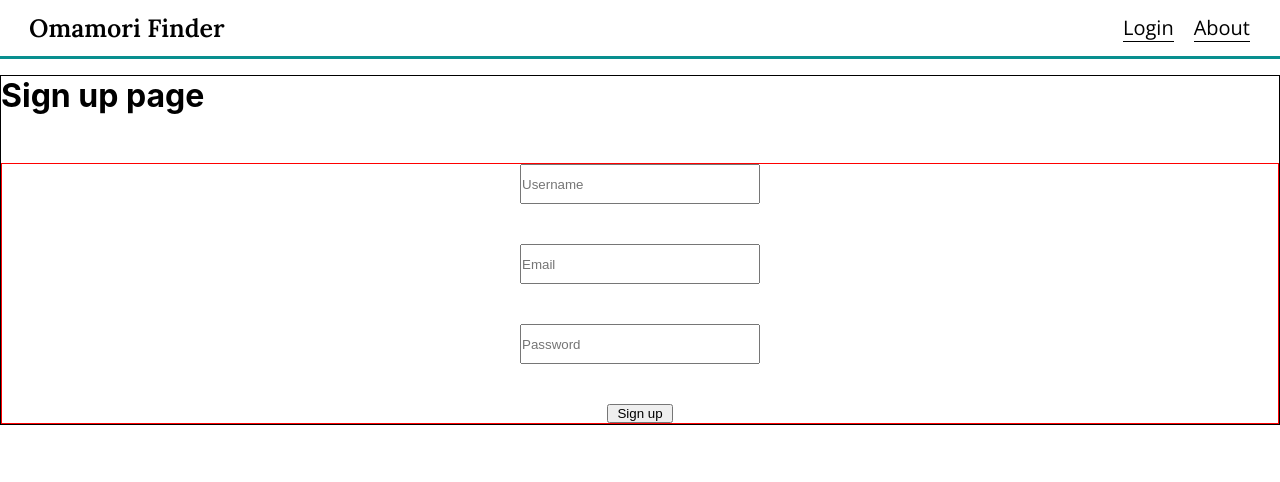
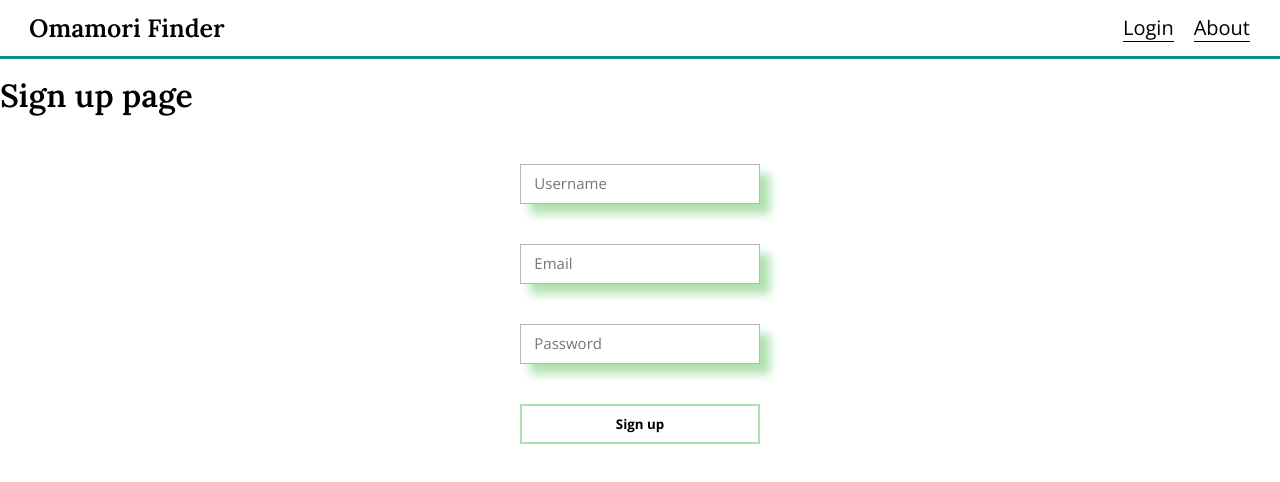
Before and after one commit to Anissa3005/omamori-frontend, a React (Create React App) app: page /signup in a window 1280 px wide. Shown: the top 482 px of the page. Built offline with nearby package versions, Linux system fonts and the light colour scheme; no server answers.

Commit message:
feat: styling and make functioning signup page

```diff
--- a/src/components/SignUp.css
+++ b/src/components/SignUp.css
@@ -1,9 +1,12 @@
+/* font-family: 'Lora', serif; */
+h1 {
+    font-family: 'Lora', serif;
+}
 .form-container {
-    border: 1px black solid;
     margin-top: 1em;
 }
+
 form {
-    border: 1px red solid;
     display: flex;
     justify-content: center;
     align-items: center;
@@ -14,13 +17,44 @@ form {
 .input {
    margin-bottom: 3em;
    height: 3em;
-   width: 18em
+   width: 18em;
+   padding-left: 1em;
+   border: 1px rgb(183, 183, 183) solid;
+   box-shadow: 10px 10px 9px var(--light-green);
+}
+
+.input::placeholder {
+   font-size: 15px;
+   font-family: 'Open Sans', sans-serif;
+}
+
+.input:focus {
+    outline: none;
+    border: 2px var(--dark-green) solid;
 }
 
 .input-error {
-   border: 2px red solid;
+    margin-bottom: 3em;
+    height: 3em;
+    width: 18em;
+    padding-left: 1em;
+    border: 1px rgb(183, 183, 183) solid;
+    box-shadow: 10px 10px 9px rgb(245, 101, 101);
+}
+
+.error-message {
+    margin-bottom: 0.2em;
+    font-family: 'Open Sans', sans-serif;
+    color: rgb(245, 101, 101);
+    font-size: 14px;
 }
 
 .signup-button {
-    width: 5em;
+    width: 18em;
+    height: 3em;
+    font-family: 'Open Sans', sans-serif;
+    font-weight: bold;
+    /* font-size: 12px; */
+    background-color: white;
+    border:2px solid var(--light-green)
 }
--- a/src/components/SignUp.tsx
+++ b/src/components/SignUp.tsx
@@ -20,6 +20,7 @@ function SignUp() {
     const [errorExist, setErrorExist] = useState<boolean>(false);
     const [usernameExist, setUsernameExist] = useState<boolean>(false);
     const [weakPassword, setWeakPassword] = useState<boolean>(false);
+    const [emptyFields, setEmptyFields] = useState<boolean>(false);
 
     // useEffect(() => {
     //     console.log(username);
@@ -44,10 +45,13 @@ function SignUp() {
 
 
 
+
     const handleSignUp = async(e: React.MouseEvent): Promise<any> => {
         e.preventDefault()
         console.log("signup clicked");
         try {
+        const emptyFields = checkEmptyFields(password, email, username);
+        if (!emptyFields) return;
         //  CHECK IF USERNAME ALREADY TAKEN BEFORE SIGNING UP
         refetch();
         if (!isError) {
@@ -78,27 +82,38 @@ function SignUp() {
         }
     }
 
+    const checkEmptyFields = (password: string, email: string, username: string) => {
+        if (password == "" || email == "" || username == "") {
+            setEmptyFields(!emptyFields)
+            return false;
+        }
+       return true;
+    }
+
 
     return (
         <>
             <Navbar />
             <div className="form-container">
                 <h1>Sign up page</h1>
-                {errorExist && (<p>User already exist</p>)}
                 <form>
                     <div className="inputfield">
                         {/* <label>username</label> */}
-                        <input className={usernameExist ? "input-error" : "input"} type="text" onChange={handleUsername} placeholder="Username"/>
+                        {usernameExist && (<p className="error-message">*This username is already taken</p>)}
+                        <input className={usernameExist ? "input-error" : "input"} type="text" onChange={handleUsername} placeholder="Username" required/>
                     </div>
                     <div className="inputfield">
                         {/* <label>email</label> */}
-                        <input className={errorExist ? "input-error" : "input"} type="email" onChange={(e) => setEmail(e.target.value)} placeholder="Email"/>
+                        {errorExist && (<p className="error-message">*This email adress is already taken</p>)}
+                        <input className={errorExist ? "input-error" : "input"} type="email" onChange={(e) => setEmail(e.target.value)} placeholder="Email" required/>
                     </div>
                     <div className="inputfield">
                         {/* <label>password</label> */}
-                        <input className={weakPassword ? "input-error" : "input"} type= "password" onChange={(e) => setPassword(e.target.value)} placeholder="Password"/>
+                        {weakPassword && (<p className="error-message">*Password is weak</p>)}
+                        <input className={weakPassword ? "input-error" : "input"} type= "password" onChange={(e) => setPassword(e.target.value)} placeholder="Password" required/>
                     </div>
-                    <button className="signup-button" onClick={handleSignUp}>Sign up</button>
+                    {/* <button className="signup-button" onClick={handleSignUp}>Sign up</button> */}
+                    <input type="submit" className="signup-button" onClick={handleSignUp} value="Sign up"/>
                 </form>
             </div>
         </>
```
